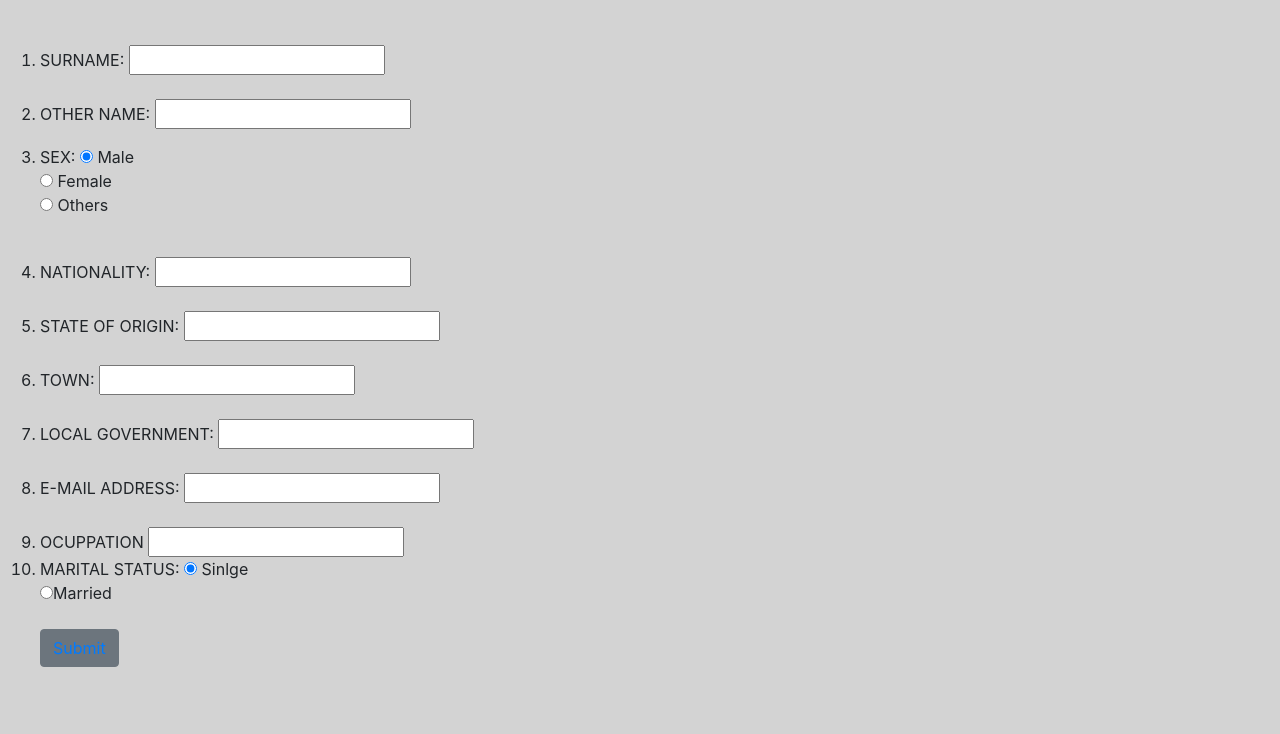
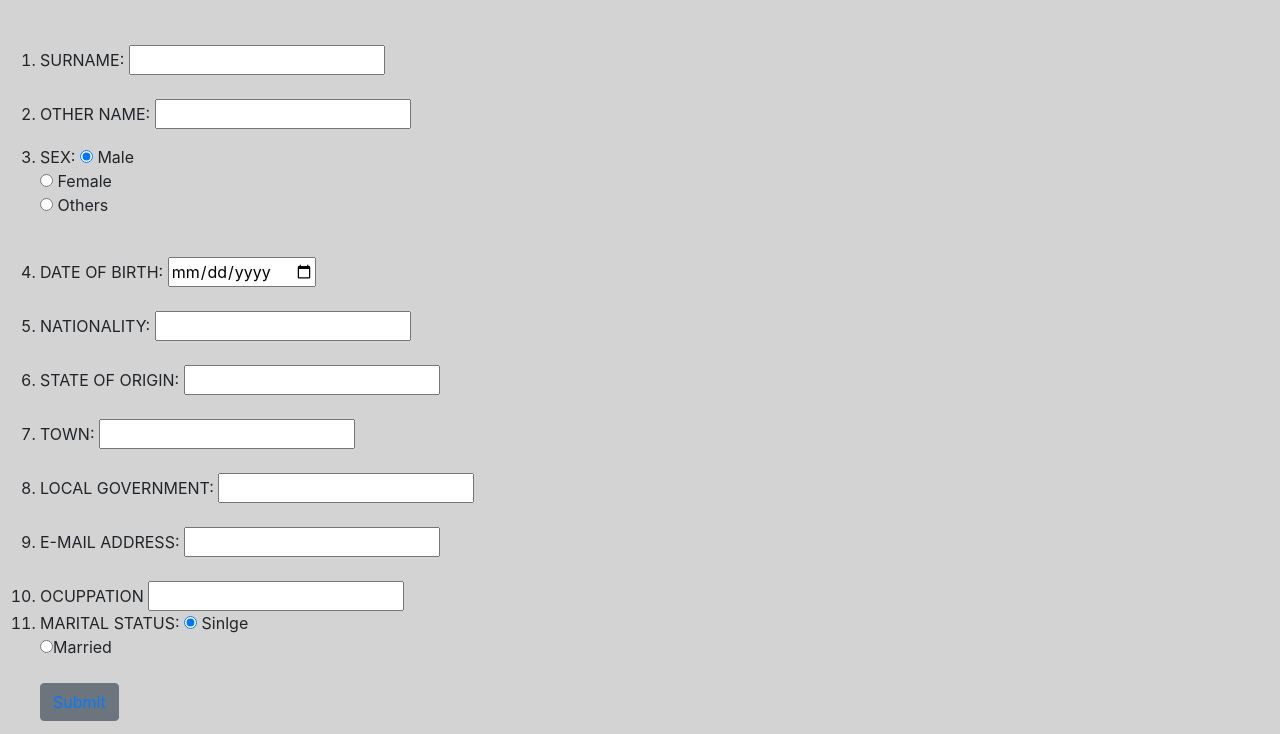
Before and after one commit to peluadeRuqoyah/omodasola1, a plain HTML site: page registration.html in a window 1280 px wide. Shown: the part 117-851 px from the top of the page. Before the commit the page ends 830 px from the top, so only its background shows below. Drawn offline with nearby package versions, Linux system fonts and the light colour scheme.

Commit message:
Add files via upload

```diff
--- a/registration.html
+++ b/registration.html
@@ -57,6 +57,8 @@
      	    <input type="radio" name="gender" value="female"> Female<br>
      	    <input type="radio" name="gender" value="other"> Others <br></li>
           </p>
+          <br><li>DATE OF BIRTH:
+            <input type="date" name="name" ><br></li>
           <br><li>NATIONALITY:
             <input type="text" name="name" ><br></li>
         <br><li>STATE OF ORIGIN:
```
